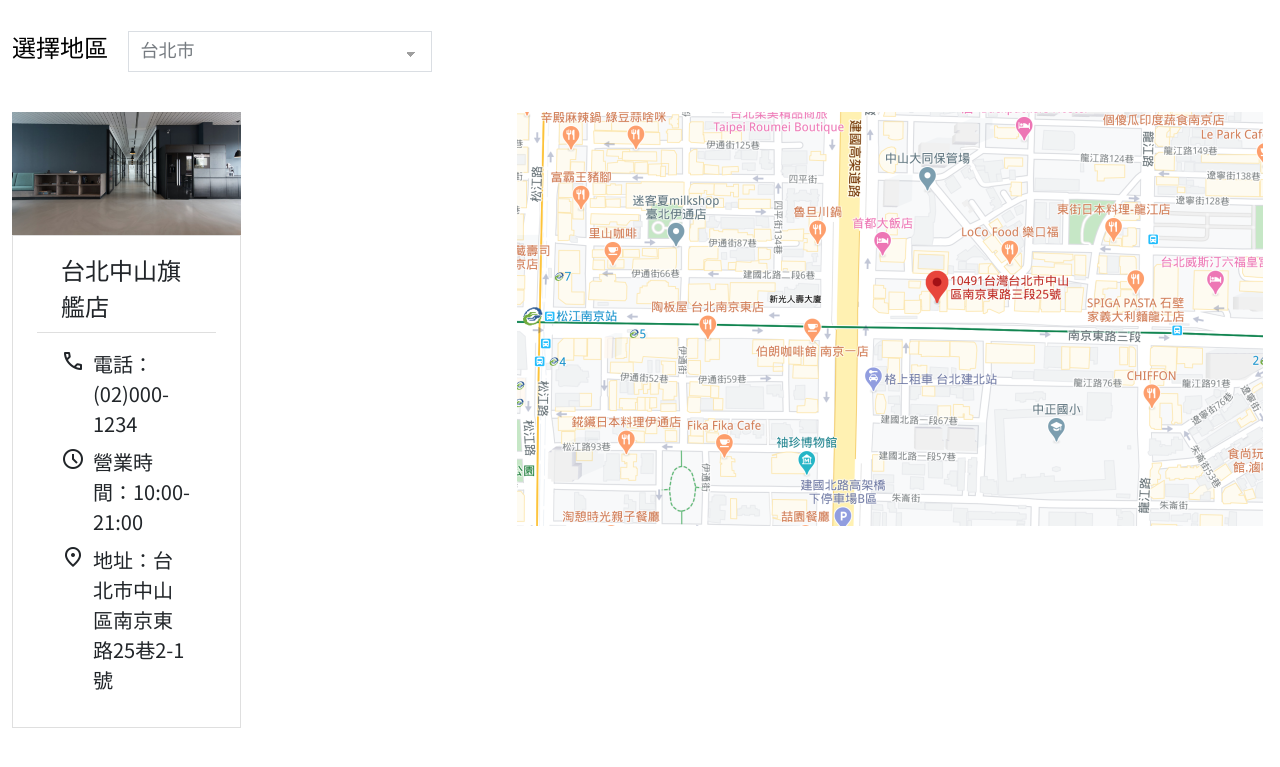
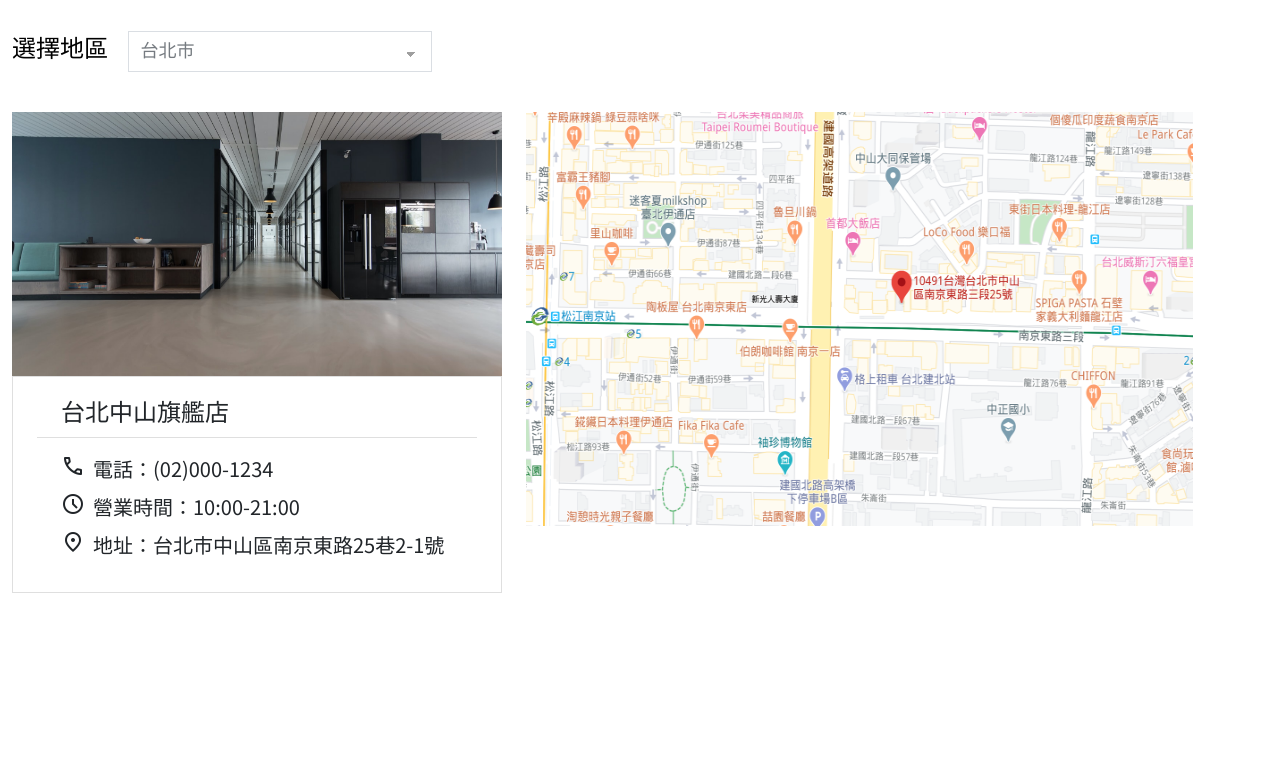
Before and after one commit to lumanmann/optical-shop, a website built with Vite: page pages/store-info.html in a window 1280 px wide. Shown: the part 171-938 px from the top of the page. After the commit the page ends 844 px from the top, so only its background shows below. Built offline with nearby package versions, Linux system fonts and the light colour scheme.

Commit message:
fix: RWD width

```diff
--- a/assets/scss/layout/_footer.scss
+++ b/assets/scss/layout/_footer.scss
@@ -24,7 +24,7 @@ footer {
   font-size: clamp(20px, 50%, 36px);
 
   @include pad {
-    font-size: clamp(25px, 50%, 36px);
+    font-size: clamp(20px, 50%, 36px);
   }
 
   @include mobile {
@@ -51,7 +51,7 @@ footer {
   font-size: 16px;
 
   @include pad {
-    margin-right: clamp(20px, 1vw, 48px);
+    margin-right: clamp(25px, 1vw, 48px);
   }
 
 }
--- a/assets/scss/pages/_store-info.scss
+++ b/assets/scss/pages/_store-info.scss
@@ -7,6 +7,7 @@
 }
 
 .store-info-item {
+  max-width: calc(40% - 12px);
   margin-right: 24px;
 
   @include pad {
@@ -24,7 +25,7 @@
 .store-info-detail {
   border: 1px solid #00000020;
   padding: 8px 24px 16px 24px;
-  max-width: calc(50% - 12px);
+
 
   @include mobile {
     max-width: 100%;
@@ -32,8 +33,7 @@
 }
 
 .store-info-img {
-  max-width: calc(50% - 12px);
-  max-height: 224px;
+  max-width: 100%;
 
   @include pad {
     margin-right: 24px;
@@ -52,6 +52,7 @@
 }
 
 .store-info-content {
+  max-width: 100%;
   color: $font-black;
   font-size: 20px;
   padding: 16px 24px;
@@ -60,6 +61,6 @@
 }
 
 .store-location {
-  max-width: 100%;
+  max-width: calc(54% - 12px);
   max-height: 414px;
 }
```
